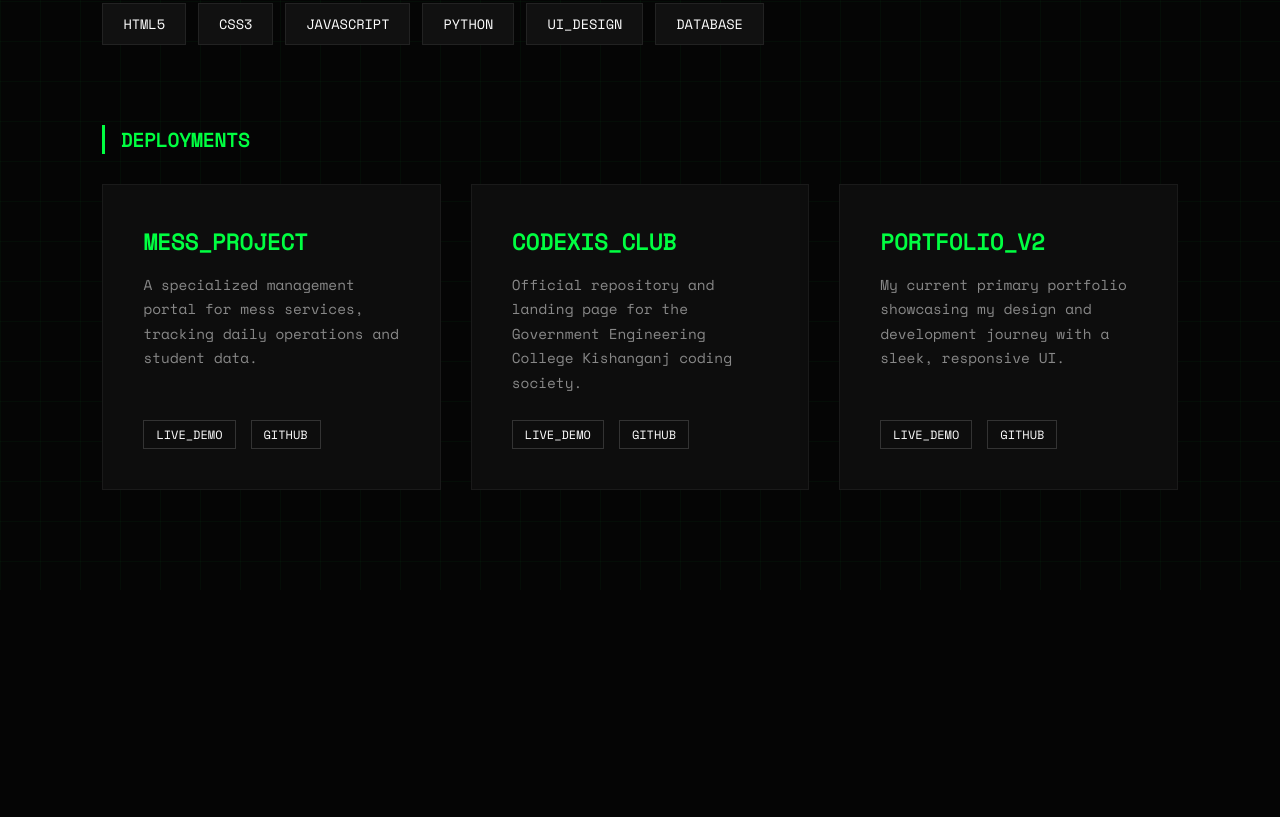
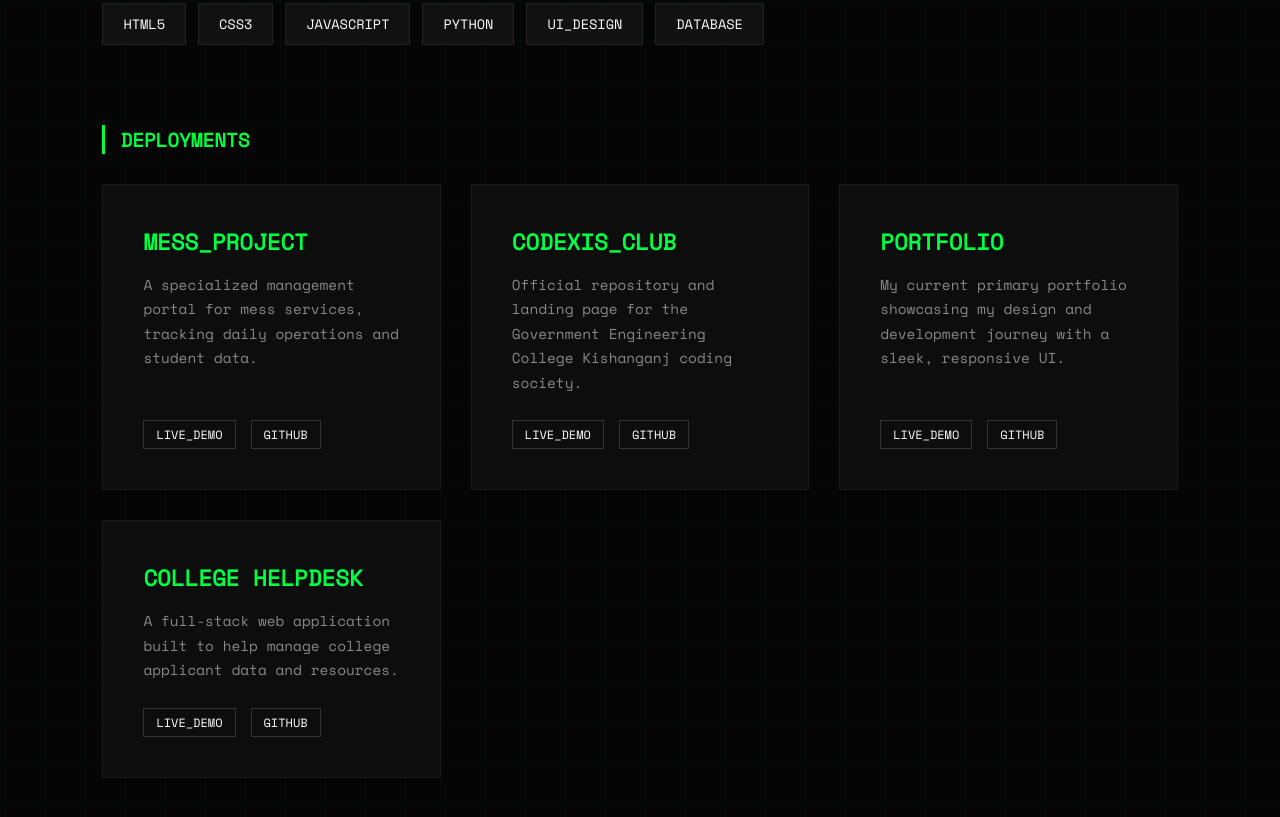
Before and after one commit to XYZcode94/Portfolio, a website: page assests/pages/web_project.html in a window 1280 px wide. Shown: the part 399-1216 px from the top of the page. Before the commit the page ends 989 px from the top, so only its background shows below. Drawn offline with nearby package versions, Linux system fonts and the light colour scheme.

Commit message:
Add College Helpdesk card and rename portfolio
Update assests/pages/web_project.html: rename project heading from PORTFOLIO_V2 to PORTFOLIO and add a new project card for COLLEGE HELPDESK including live demo and GitHub links to showcase an additional full-stack web application.

```diff
--- a/assests/pages/web_project.html
+++ b/assests/pages/web_project.html
@@ -57,11 +57,19 @@
             </div>
 
             <div class="card">
-                <h3>PORTFOLIO_V2</h3>
+                <h3>PORTFOLIO</h3>
                 <p>My current primary portfolio showcasing my design and development journey with a sleek, responsive UI.</p>
                 <div class="links">
                     <a href="https://portfolio-drab-two-28.vercel.app/" target="_blank">LIVE_DEMO</a>
                     <a href="https://github.com/XYZcode94/Portfolio/" target="_blank">GITHUB</a>
+                </div>
+            </div>
+            <div class="card">
+                <h3>COLLEGE HELPDESK</h3>
+                <p>A full-stack web application built to help manage college applicant data and resources.</p>
+                <div class="links">
+                    <a href="https://collage-helpdesk.vercel.app/" target="_blank">LIVE_DEMO</a>
+                    <a href="https://github.com/XYZcode94/Collage_helpdesk" target="_blank">GITHUB</a>
                 </div>
             </div>
         </div>
```
